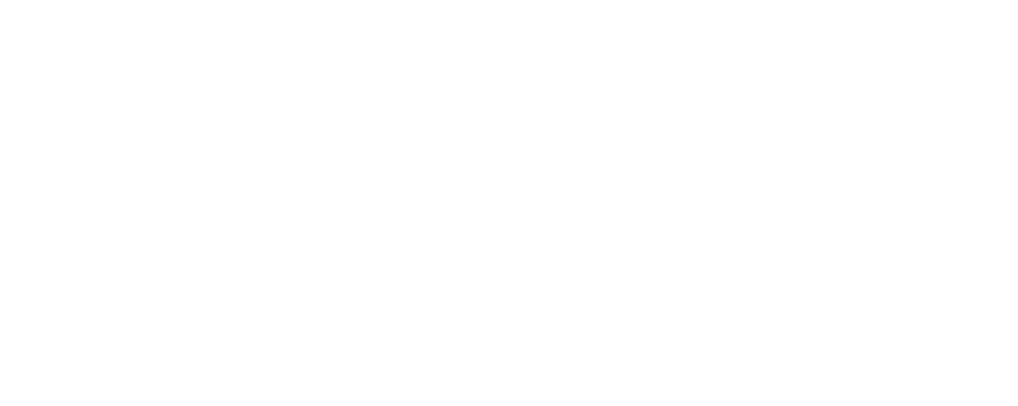
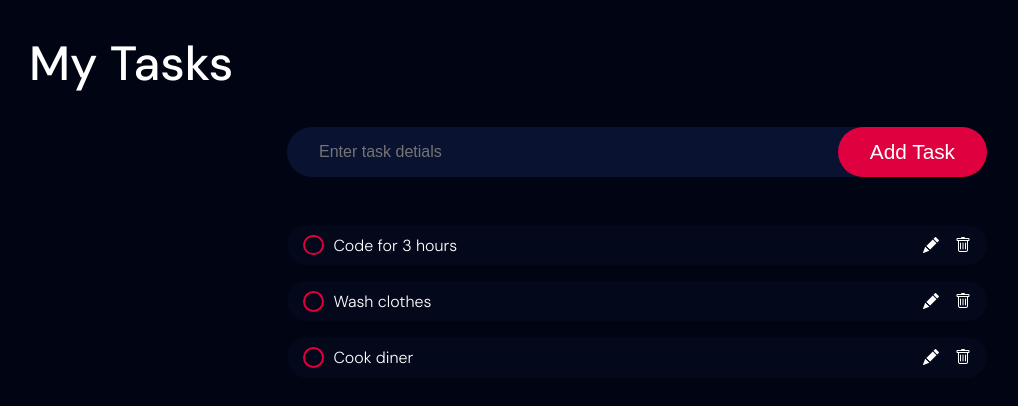
Before and after one commit to Perfect-Patience/to-do-app, a plain HTML site: page index.html in a window 1280 px wide. Shown: the whole page, without its empty margins (3-1021 px from the left). Drawn offline with nearby package versions, Linux system fonts and the light colour scheme.

Commit message:
adds basic html template and css style for the application

```diff
--- a/index.html
+++ b/index.html
@@ -1,14 +1,73 @@
 <!DOCTYPE html>
 <html lang="en">
-<head>
-    <meta charset="UTF-8">
-    <meta name="viewport" content="width=device-width, initial-scale=1.0">
+  <head>
+    <meta charset="UTF-8" />
+    <meta name="viewport" content="width=device-width, initial-scale=1.0" />
     <title>TODO app</title>
-    <link rel="stylesheet" href="styles.css"/>
-</head>
-<body>
+    <link rel="stylesheet" href="styles.css" />
+    <link rel="preconnect" href="https://fonts.googleapis.com" />
+    <link rel="preconnect" href="https://fonts.gstatic.com" crossorigin />
+    <link rel="preconnect" href="https://fonts.googleapis.com" />
+    <link rel="preconnect" href="https://fonts.gstatic.com" crossorigin />
+    <link
+      href="https://fonts.googleapis.com/css2?family=DM+Sans:ital,opsz,wght@0,9..40,100..1000;1,9..40,100..1000&display=swap"
+      rel="stylesheet"
+    />
+    <link
+      rel="stylesheet"
+      href="https://cdn.jsdelivr.net/npm/bootstrap-icons@1.12.1/font/bootstrap-icons.min.css"
+    />
+  </head>
+  <body>
+    <main>
+      <h1>My Tasks</h1>
+      <div class="container">
+        <form>
+          <input id="taskInput" type="text" placeholder="Enter task detials" />
+          <button id="addButton">Add Task</button>
+        </form>
 
+        <ul class="todoList">
+          <li class="task">
+            <input type="checkbox" id="task-1" />
+            <label for="task-1" class="customCheckBox">
+
+                <i class="bi bi-check"></i>
+            </label>
+
+            <label class="task-text" for="task-1">Code for 3 hours</label>
+
+            <button><i class="bi bi-pencil-fill"></i></button
+            ><button><i class="bi bi-trash"></i></button>
+          </li>
+
+          <li class="task">
+            <input type="checkbox" id="task-2" />
+            <label for="task-2" class="customCheckBox">
+              <i class="bi bi-check"></i>
+            </label>
+
+            <label for="task-2" class="task-text">Wash clothes</label>
+
+            <button><i class="bi bi-pencil-fill"></i></button
+            ><button><i class="bi bi-trash"></i></button>
+          </li>
+
+          <li class="task">
+            <input type="checkbox" id="task-3" />
+            <label for="task-3" class="customCheckBox">
+              <i class="bi bi-check"></i>
+            </label>
+
+            <label for="task-3" class="task-text">Cook diner</label>
+
+            <button><i class="bi bi-pencil-fill"></i></button
+            ><button><i class="bi bi-trash"></i></button>
+          </li>
+        </ul>
+      </div>
+    </main>
 
     <script src="script.js"></script>
-</body>
+  </body>
 </html>
--- a/styles.css
+++ b/styles.css
@@ -0,0 +1,151 @@
+:root {
+  --dark-blue: #010513;
+  --primary-color: #df003f;
+  --blue-color: #091231;
+  --task-background: #0912314d;
+  --text-color: #fff;
+  --secondary-color: grey;
+}
+
+* {
+  box-sizing: border-box;
+  margin: 0;
+  padding: 0;
+}
+
+main {
+  width: 100vw;
+  min-height: 100vh;
+  background-color: var(--dark-blue);
+  color: var(--text-color);
+  padding: 2rem;
+  font-family: "DM Sans";
+}
+
+h1 {
+  text-align: left;
+  font-weight: 500;
+  font-size: 3rem;
+  margin-bottom: 2rem;
+}
+
+.container {
+  width: 700px;
+  max-width: 100%;
+  margin: auto;
+}
+
+form {
+  display: flex;
+  position: relative;
+}
+#taskInput {
+  width: 100%;
+
+  background-color: var(--blue-color);
+
+  border: none;
+  font-size: 1rem;
+  padding: 1rem 2rem;
+  caret-color: var(--primary-color);
+  border-radius: 4rem;
+  outline: none;
+  color: var(--text-color);
+}
+
+#taskInput:focus {
+  outline: 2px solid gray;
+}
+
+#addButton {
+  padding: 0 2rem;
+  border-radius: 4rem;
+  background-color: var(--primary-color);
+  color: var(--text-color);
+  font-size: 1.3rem;
+  outline: none;
+  border: none;
+  position: absolute;
+  height: 100%;
+  right: 0;
+  top: 0;
+  cursor: progress;
+}
+
+.todoList {
+  margin-top: 3rem;
+  display: flex;
+  flex-direction: column;
+  gap: 1rem;
+}
+
+.task {
+  background-color: var(--task-background);
+  font-size: 1rem;
+  padding: 0 1rem;
+  border-radius: 4rem;
+  display: flex;
+  align-items: center;
+}
+
+.task .task-text {
+  padding: 0.6rem 0 0.6rem 0.6rem;
+  flex-grow: 1;
+  font-size: 1rem;
+  font-weight: 300;
+  transition: 210ms ease;
+}
+
+.task button {
+  background: none;
+  border: none;
+  outline: none;
+  cursor: pointer;
+  font: inherit;
+  color: var(--text-color);
+}
+
+.task button:hover {
+  color: var(--primary-color);
+}
+.task button:first-of-type {
+  margin-right: 1rem;
+}
+
+input[type="checkbox"] {
+  display: none;
+}
+.customCheckBox {
+  height: 1.3rem;
+  width: 1.3rem;
+  border: 2px solid var(--primary-color);
+  border-radius: 1rem;
+  display: flex;
+  align-items: center;
+  justify-content: center;
+  transition: 210ms ease;
+}
+
+.customCheckBox i {
+  color: transparent;
+  font-size: x-large;
+  text-align: center;
+  vertical-align: middle;
+}
+
+input[type="checkbox"]:checked ~ .customCheckBox {
+  background-color: var(--primary-color);
+}
+
+input[type="checkbox"]:checked ~ .customCheckBox i {
+  color: var(--blue-color);
+}
+
+input[type="checkbox"]:checked ~ .task-text {
+  color: var(--secondary-color);
+  text-decoration: line-through;
+}
+
+input[type="checkbox"]:checked ~ button {
+  color: var(--secondary-color);
+}
```
